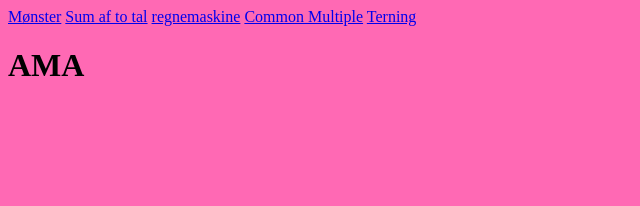
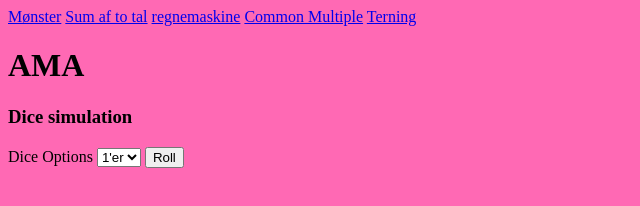
Before and after one commit to AnnaIpsen/AMA, a plain HTML site: page random.html in a window 1280 px wide. Shown: the whole page, without its empty margins (0-640 px from the left). Drawn offline with Linux system fonts and the light colour scheme.

Commit message:
Started opg nr 5

```diff
--- a/random.html
+++ b/random.html
@@ -18,9 +18,26 @@
     </nav>
     <main>
         <h1>AMA</h1>
+        <section class="random">
+            <h3>Dice simulation</h3>
+            <label>
+                Dice Options
+                <select name="diceOptions" id="diceOptions">
+                    <option value="1">1'er</option>
+                    <option value="2">2'er</option>
+                    <option value="3">3'er</option>
+                    <option value="4">4'er</option>
+                    <option value="5">5'er</option>
+                    <option value="6">6'er</option>
+                </select>
+            </label>
+            <button id="rollDiceBtn">Roll</button>
+            <div id="rollDiceResult"></div>
+        </section>
     </main>
 
     <script>
+        const diceOptions = document.getElementById("diceOptions")
 
     </script>
 </body>
```
